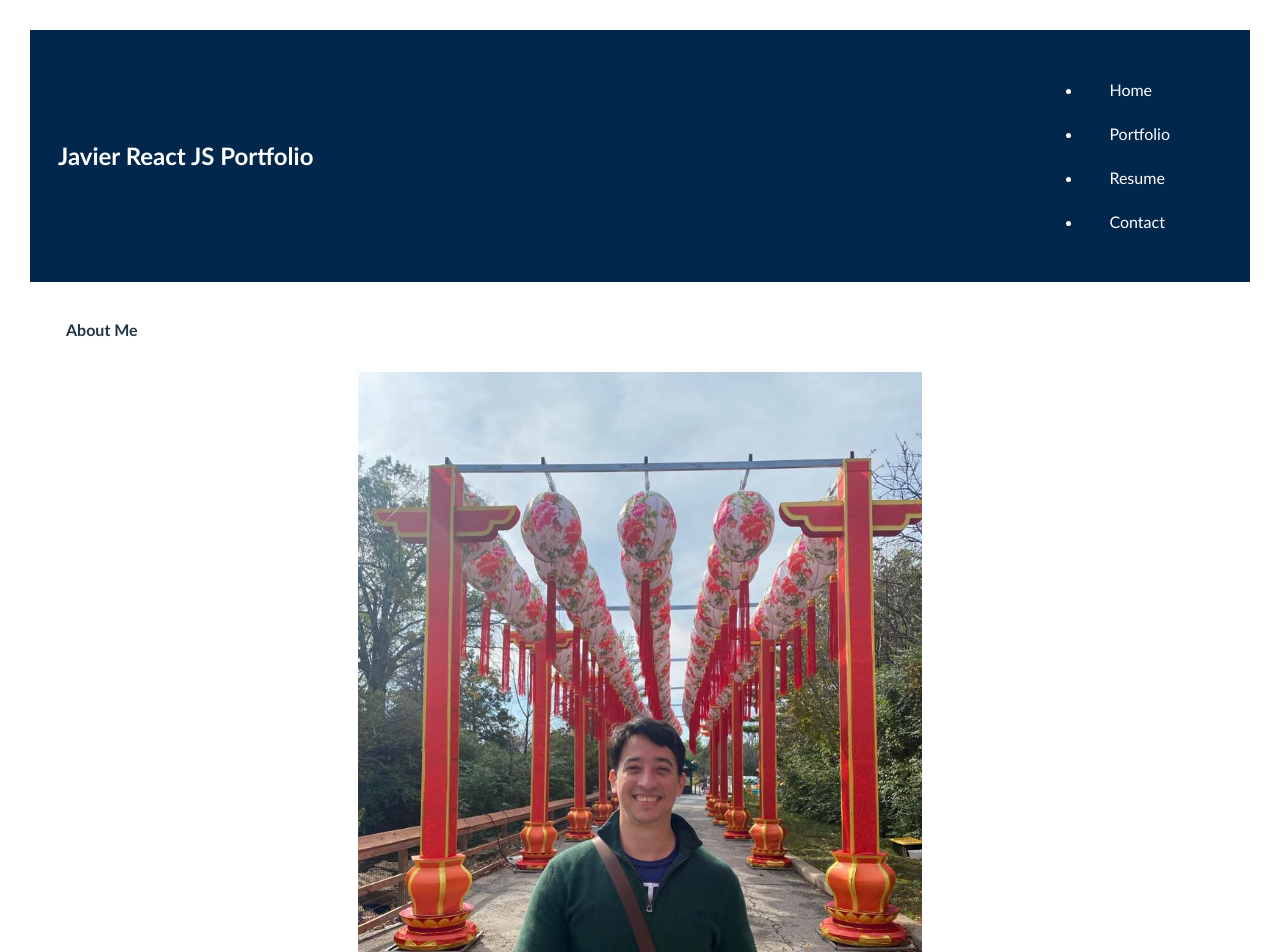
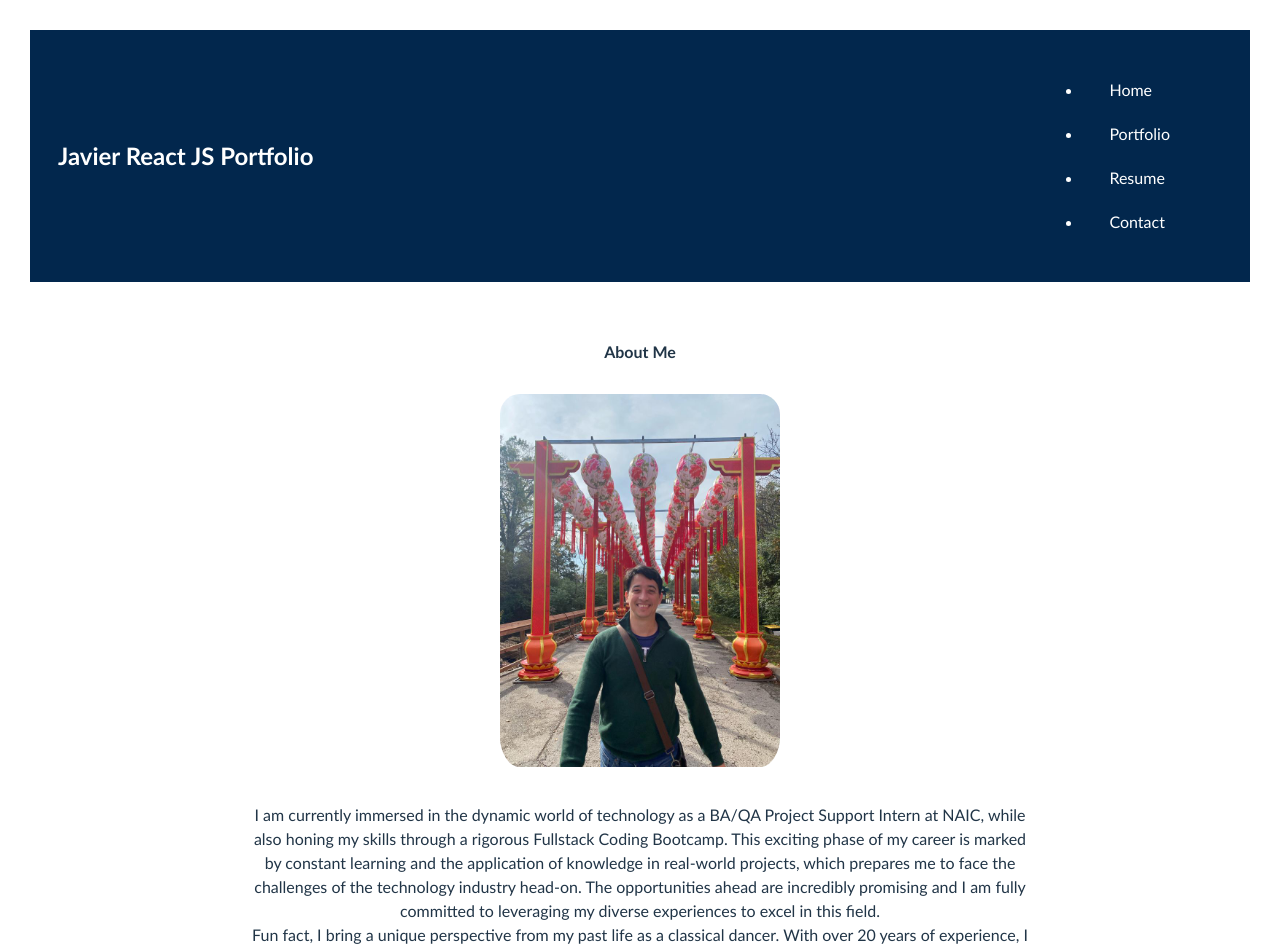
Before and after one commit to elchinatalpf/react-portfolio, a React (Vite) app: page / in a window 1280 px wide. Shown: the top 952 px of the page. Built offline with nearby package versions, Linux system fonts and the light colour scheme; no server answers.

Commit message:
added some style to the about me page

```diff
--- a/src/pages/aboutme/AboutMe.jsx
+++ b/src/pages/aboutme/AboutMe.jsx
@@ -7,7 +7,7 @@ export default function AboutMe() {
     <div className='aboutMe-container'>
       <h4>About Me</h4>
       <img className='photo-javier' src={photo} alt="Javier Morales" />
-      <p>
+      <p className='aboutMe-text'>
       I am currently immersed in the dynamic world of technology as a
       BA/QA Project Support Intern at NAIC, while also honing my skills
       through a rigorous Fullstack Coding Bootcamp. This exciting phase
--- a/src/pages/aboutme/aboutMe.css
+++ b/src/pages/aboutme/aboutMe.css
@@ -0,0 +1,18 @@
+.aboutMe-container {
+    display: flex;
+    flex-direction: column;
+    align-items: center;
+    text-align: center;
+    padding: 2rem;
+}
+
+.photo-javier {
+    width: 300px;
+    height: auto;
+    border-radius: 10%;
+    margin-bottom: 1rem;
+}
+
+.aboutMe-text {
+    max-width: 800px;
+}
```
